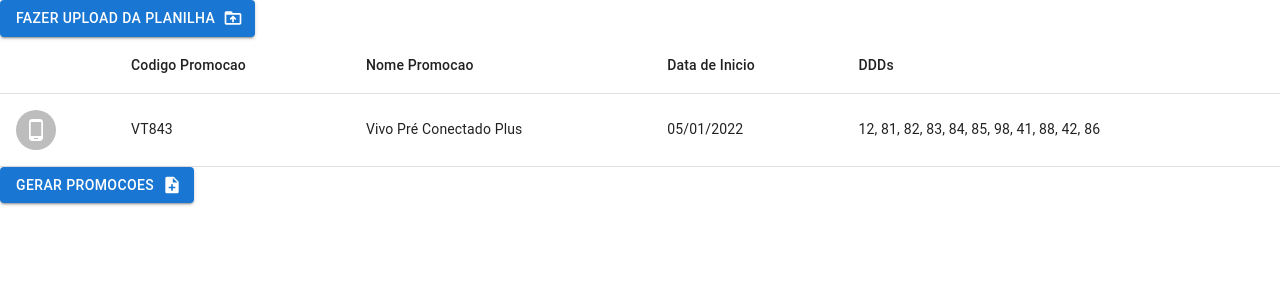
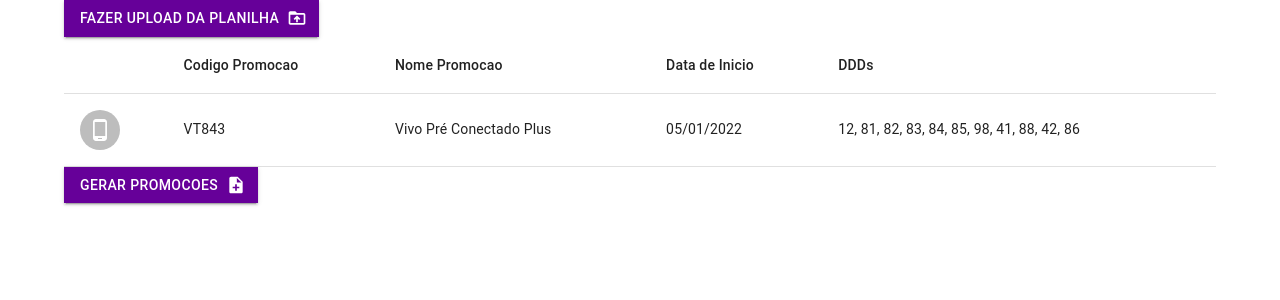
Before and after one commit to BSBContreras/yb-sgp-next, a Next.js app: page /app in a window 1280 px wide. Shown: the top 300 px of the page. Built offline with nearby package versions, Linux system fonts and the light colour scheme.

Commit message:
Style add, button customized created

```diff
--- /dev/null
+++ b/components/styled/ButtonVivo.js
@@ -0,0 +1,10 @@
+import { styled } from '@mui/material/styles';
+import Button from '@mui/material/Button';
+
+const CustomButtom = styled(Button)(theme => ({
+  borderRadius: 0
+}))
+
+export default function CustomizedButtons(props) {
+  return <CustomButtom {...props} />;
+}
--- a/pages/app.js
+++ b/pages/app.js
@@ -1,19 +1,32 @@
 import { useRouter } from 'next/router';
-import Button from '@mui/material/Button';
 import TabelaPromocoes from '../components/TabelaPromocoes';
+import ButtonVivo from '../components/styled/ButtonVivo';
 
 import NoteAddIcon from '@mui/icons-material/NoteAdd';
 import DriveFolderUploadIcon from '@mui/icons-material/DriveFolderUpload';
+import { Container, ThemeProvider } from '@mui/material';
+
+import { createTheme } from '@mui/material/styles'
+
+const theme = createTheme({
+  palette: {
+    primary: {
+      main: '#660099',
+    },
+  },
+});
 
 export default function App() {
 
   const router = useRouter()
 
   return (
-    <>
-      <Button variant='contained' endIcon={<DriveFolderUploadIcon />}>Fazer upload da Planilha</Button>
-      <TabelaPromocoes />
-      <Button variant='contained' onClick={() => router.push('/technical')} endIcon={<NoteAddIcon />}>Gerar Promocoes</Button>
-    </>
+    <ThemeProvider theme={theme}>
+      <Container>
+        <ButtonVivo variant='contained' endIcon={<DriveFolderUploadIcon />}>Fazer upload da Planilha</ButtonVivo>
+        <TabelaPromocoes />
+        <ButtonVivo variant='contained' onClick={() => router.push('/technical')} endIcon={<NoteAddIcon />}>Gerar Promocoes</ButtonVivo>
+      </Container>
+    </ThemeProvider>
   );
 }
```
